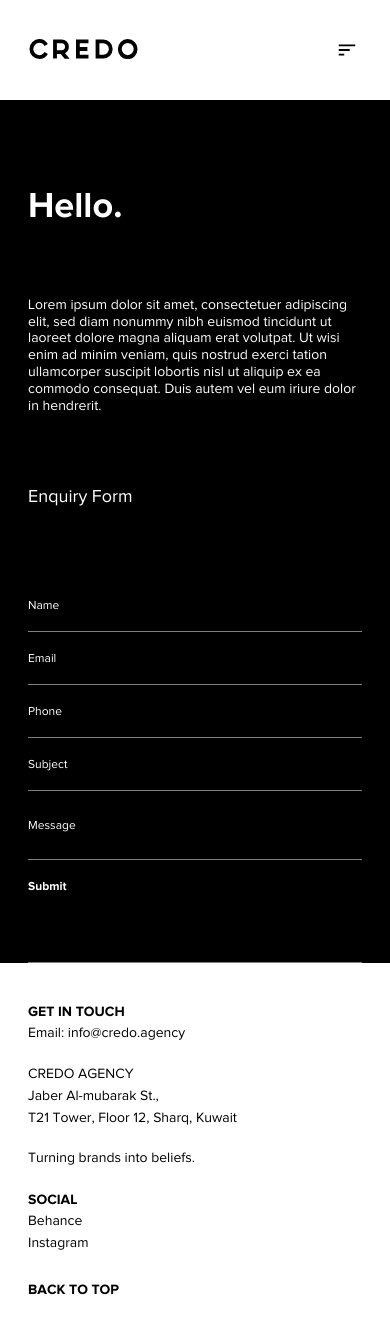
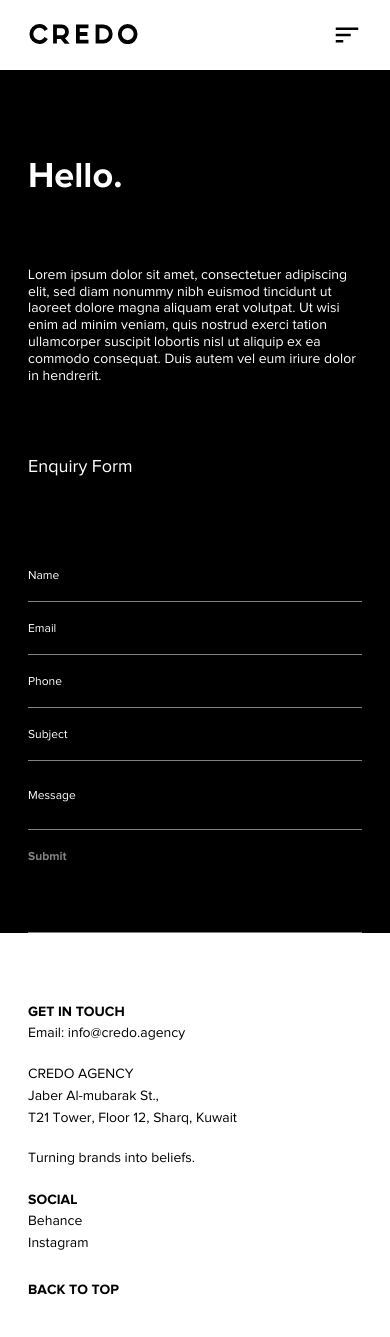
Before and after one commit to vujovicigor/studioahremark, a PHP site: the page made by twigtemplates/contact.twig in a window 390 px wide. Run offline with PHP 8.4, Linux system fonts and the light colour scheme; the template is opened without the code that fills it, so the values that code supplies are empty; some libraries are stand-ins or nearby versions.

Commit message:
mailform i ispravke

```diff
--- a/styles/contact.css
+++ b/styles/contact.css
@@ -103,6 +103,10 @@
   text-align: start;
   background-color: #000000;
 }
+.button-disabled {
+  opacity: 0.5;
+  pointer-events: none;
+}
 @media screen and (max-width: 960px) {
   .contact-side {
     padding-top: 25%;
@@ -111,7 +115,7 @@
 @media screen and (max-width: 719px) {
   .contact {
     position: relative;
-    top: 100px;
+    top: 4.375rem;
   }
   .contact-side-left {
     width: 100%;
--- a/styles/contact.less
+++ b/styles/contact.less
@@ -53,13 +53,19 @@
                     color: @white;
                 }
             }
-            &-button{
+            &-button {
                 width: 3.125rem;
                 height: 3.25rem;
                 text-align: start;
                 background-color: @black;
             }
         }
+    }
+}
+.button {
+    &-disabled {
+        opacity: 0.5;
+        pointer-events: none;
     }
 }
 
@@ -74,7 +80,7 @@
 @media screen and (max-width: 719px){
     .contact{
         position: relative;
-        top: 100px;
+        top: 4.375rem;
         &-side{
             &-left{
                 width: 100%;
--- a/styles/home.css
+++ b/styles/home.css
@@ -101,7 +101,7 @@
 }
 @media screen and (max-width: 1240px) {
   .home--container {
-    height: 66vw;
+    height: 37.5em;
   }
   .home--container2-side-r-right1 {
     width: 75%;
@@ -115,7 +115,7 @@
 @media screen and (max-width: 719px) {
   .home {
     position: relative;
-    top: 100px;
+    top: 4.375rem;
   }
   .home--container2 {
     height: auto;
--- a/styles/home.less
+++ b/styles/home.less
@@ -69,7 +69,7 @@
 @media screen and (max-width: 1240px){
     .home{
         &--container{
-            height: 66vw;
+            height: 37.5em;
         }
         &--container2{
             &-side{
@@ -100,7 +100,7 @@
 @media screen and (max-width: 719px){
     .home{
         position: relative;
-        top: 100px;
+        top: 4.375rem;
         &--container2{
             height: auto;
             &-side{
--- a/styles/profiles.less
+++ b/styles/profiles.less
@@ -122,7 +122,7 @@
     }
     .profiles{
         position: relative;
-        top: 100px;
+        top: 4.375rem;
         &--blok2 {
             height: auto;
             &-left {
@@ -155,22 +155,22 @@
                     padding-top: 2.5rem;
                     padding-bottom: 2.5rem;
                     &-all {
-                        padding-left: 13.195%;
-                        padding-right: 13.195%;
+                        padding-left: 7.195%;
+                        padding-right: 7.195%;
                     }
                 }
-                // &-text2 {
-                //     width: 100%;
-                //     padding-top: 2.5rem;
-                //     padding-bottom: 2.5rem;
-                //     -webkit-box-ordinal-group: 3;
-                //         -ms-flex-order: 2;
-                //             order: 2;
-                //     &-all {
-                //         padding-left: 13.195%;
-                //         padding-right: 13.195%;
-                //     }
-                // }
+                &-text2 {
+                    width: 86%;
+                    // padding-top: 2.5rem;
+                    // padding-bottom: 2.5rem;
+                    // -webkit-box-ordinal-group: 3;
+                    //     -ms-flex-order: 2;
+                    //         order: 2;
+                    // &-all {
+                    //     padding-left: 13.195%;
+                    //     padding-right: 13.195%;
+                    // }
+                }
                 &-img {
                     width: 100%;
                     height: 33vh;
--- a/styles/project.css
+++ b/styles/project.css
@@ -91,7 +91,7 @@
 @media screen and (max-width: 719px) {
   .project {
     position: relative;
-    top: 100px;
+    top: 4.375rem;
   }
   .project-right-side {
     width: 100%;
--- a/styles/project.less
+++ b/styles/project.less
@@ -61,7 +61,7 @@
 @media screen and (max-width: 719px){
   .project{
     position: relative;
-    top: 100px;
+    top: 4.375rem;
     &-right{
       &-side{
         width: 100%;
--- a/styles/projects.css
+++ b/styles/projects.css
@@ -54,7 +54,7 @@
 @media screen and (max-width: 719px) {
   .projects {
     position: relative;
-    top: 100px;
+    top: 4.375rem;
   }
   .projects--blok1-left {
     width: 100%;
--- a/styles/projects.less
+++ b/styles/projects.less
@@ -15,7 +15,7 @@
 @media screen and (max-width: 719px){
   .projects{
     position: relative;
-    top: 100px;
+    top: 4.375rem;
     &--blok1{
       &-left{
         width: 100%;
--- a/styles/style.css
+++ b/styles/style.css
@@ -288,7 +292,7 @@ a:hover {
   color: #FFFFFF;
 }
 .header {
-  height: 100px;
+  height: 6.25rem;
   font-size: 1.187rem;
   position: fixed;
   left: 0;
@@ -697,6 +707,10 @@ a:hover {
   text-align: start;
   background-color: #000000;
 }
+.button-disabled {
+  opacity: 0.5;
+  pointer-events: none;
+}
 @media screen and (max-width: 960px) {
   .contact-side {
     padding-top: 25%;
@@ -705,7 +719,7 @@ a:hover {
 @media screen and (max-width: 719px) {
   .contact {
     position: relative;
-    top: 100px;
+    top: 4.375rem;
   }
   .contact-side-left {
     width: 100%;
@@ -872,7 +886,7 @@ a:hover {
     flex-direction: column;
   }
   .header {
-    font-size: 17px;
+    height: 4.375rem;
     background-color: #FFFFFF;
   }
   .mobile_home {
--- a/styles/style.less
+++ b/styles/style.less
@@ -63,6 +63,10 @@ input:focus {
     -webkit-box-shadow: none;
             box-shadow: none;
     border-color: none;
+    background-color: @black;
+}
+button:hover {
+    opacity: 0.5;
 }
 p {
     -webkit-margin-before: 0px;
@@ -97,10 +101,6 @@ a:hover {
         padding-left: 13.195%;
         padding-right: 13.195%;
     }
-    // &-grid {
-    //     padding-left: 26.39%;
-    //     padding-right: 26.39%;
-    // }
     &-box {
         padding-left: 2.5rem;
         padding-right: 2.5rem;
@@ -266,7 +266,7 @@ a:hover {
     color: @white;
 }
 .header{
-    height: 100px;
+    height: 6.25rem;
     font-size: 1.187rem;
     position: fixed;
     left: 0;
@@ -314,12 +314,12 @@ a:hover {
     margin-top: 0px;
     display: none;
     position: fixed;
-    background: @white;
+    background: @black;
     top: 0px;
     right: 0px;
     z-index: 10500;
     overflow: scroll;
-    background-color: @white;
+    background-color: @black;
     &--closed {
         right: -80vw;
         -webkit-transition: all 0.8s ease-in-out;
@@ -331,14 +331,15 @@ a:hover {
         transition: all 0.8s ease-in-out;
     }
     &-top {
-        height: 6.25rem;
+        height: 4.375rem;
     }
     &-wrapper {
-        // height: calc(~"50vh - 100px");
         width: 100%;
     }
 }
-
+#ex {
+    padding-right: 11.622%;
+}
 .footer {
     height: 13.75rem;
     width: 100%;
@@ -431,7 +432,7 @@ a:hover {
               flex-direction: column;
     }
     .header{
-        font-size: 17px;
+        height: 4.375rem;
         background-color: @white;
     }
     .mobile_home {
@@ -453,7 +454,7 @@ a:hover {
     .footer {
         height: auto;
         position: relative;
-        top: 100px;
+        top: 6.25rem;
         &--container {
              &-row {
                 &-col {
--- a/twigtemplates/base.twig
+++ b/twigtemplates/base.twig
@@ -42,7 +42,7 @@
                                 fill: #FFFFFF;
                             }
                         </style>
-                        <svg xmlns="http://www.w3.org/2000/svg" width="30" height="22" viewBox="0 0 30 30" fill="none" id="ham">
+                        <svg xmlns="http://www.w3.org/2000/svg" width="30" height="30" viewBox="0 0 30 30" fill="none" id="ham">
                             <path d="M3.75 22.5H11.25V20H3.75V22.5ZM3.75 7.5V10H26.25V7.5H3.75ZM3.75 16.25H18.75V13.75H3.75V16.25Z" class="{% if _GET[0] == 'contact' %} white {% else %} black {% endif %}"  />
                         </svg>
                     </div>
@@ -50,26 +50,26 @@
             </div>
         </div>
     </div>
-    <div class="d-flex align-items-center mobile_home mobile_home--closed" id="mobilemenu" style="{% if _GET[0] == 'contact' %}background-color: #000000; {% endif %}">
+    <div class="d-flex align-items-center mobile_home mobile_home--closed" id="mobilemenu">
         <div class="container d-flex align-items-center justify-content-right mobile_home-top">
             <p class="padding-x-main font-18 font-bold white" id="ex">X</p>
         </div>
         <div class="container d-flex flex-direction justify-content-left mobile_home-wrapper">
-            <div class="margin-y-text margin-x-box mobile_home-wrapper-item {% if _GET[0] == 'contact' %} white {% else %} black {% endif %}"><a class="font-32" href="projects">Projects</a></div>
-            <div class="margin-y-text margin-x-box mobile_home-wrapper-item {% if _GET[0] == 'contact' %} white {% else %} black {% endif %}"><a class="font-32" href="profiles">Profile</a></div>
-            <div class="margin-y-text margin-x-box mobile_home-wrapper-item {% if _GET[0] == 'contact' %} white {% else %} black {% endif %}"><a class="font-32" href="contact">Contact</a></div>
+            <div class="margin-y-text margin-x-box mobile_home-wrapper-item white"><a class="font-32" href="projects">Projects</a></div>
+            <div class="margin-y-text margin-x-box mobile_home-wrapper-item white"><a class="font-32" href="profiles">Profile</a></div>
+            <div class="margin-y-text margin-x-box mobile_home-wrapper-item white"><a class="font-32" href="contact">Contact</a></div>
         </div>
         <div class="container d-flex flex-column align-items-left padding-y-15 mobile_home-bottom">
-            <p class="padding-x-main font-14 font-bold margin-y-p {% if _GET[0] == 'contact' %} white {% else %} black {% endif %}">Contact information</p>
-            <p class="padding-x-main font-14 {% if _GET[0] == 'contact' %} white {% else %} black {% endif %} margin-y-p">Email: <a class="font-14 {% if _GET[0] == 'contact' %} white {% else %} black {% endif %}" href="mailto:info@credo.agency">info@credo.agency</a></p>
-            <p class="padding-x-main font-14 padding-y-15 {% if _GET[0] == 'contact' %} white {% else %} black {% endif %}">Credo Agency - Kuwait</p>
+            <p class="padding-x-main font-14 font-bold margin-y-p white">Contact information</p>
+            <p class="padding-x-main font-14 white margin-y-p">Email: <a class="font-14 white" href="mailto:info@credo.agency">info@credo.agency</a></p>
+            <p class="padding-x-main font-14 padding-y-15 white">Credo Agency - Kuwait</p>
 
-            <p class="padding-x-main font-14 font-bold margin-y-p {% if _GET[0] == 'contact' %} white {% else %} black {% endif %}">Social</p>
+            <p class="padding-x-main font-14 font-bold margin-y-p white">Social</p>
             <p class="padding-x-main margin-y-p">
-                <a class="font-14 {% if _GET[0] == 'contact' %} white {% else %} black {% endif %}" href="#">Behance</a>
+                <a class="font-14 white" href="#">Behance</a>
             </p>
             <p class="padding-x-main margin-y-text">
-                <a class="font-14 {% if _GET[0] == 'contact' %} white {% else %} black {% endif %}" href="#">Instagram</a>
+                <a class="font-14 white" href="#">Instagram</a>
             </p>
         </div>
     </div>
@@ -105,12 +105,13 @@
             </div>
         </div>
     </footer>
-    <script src="https://code.jquery.com/jquery-3.3.1.slim.min.js" integrity="sha384-q8i/X+965DzO0rT7abK41JStQIAqVgRVzpbzo5smXKp4YfRvH+8abtTE1Pi6jizo" crossorigin="anonymous"></script>
+    <script src="https://code.jquery.com/jquery-3.3.1.js"  crossorigin="anonymous"></script>
     <script src="https://cdnjs.cloudflare.com/ajax/libs/popper.js/1.14.3/umd/popper.min.js" integrity="sha384-ZMP7rVo3mIykV+2+9J3UJ46jBk0WLaUAdn689aCwoqbBJiSnjAK/l8WvCWPIPm49" crossorigin="anonymous"></script>
     {# <script src="https://stackpath.bootstrapcdn.com/bootstrap/4.1.3/js/bootstrap.min.js" integrity="sha384-ChfqqxuZUCnJSK3+MXmPNIyE6ZbWh2IMqE241rYiqJxyMiZ6OW/JmZQ5stwEULTy" crossorigin="anonymous"></script> #}
 
     <script src="owl/owl.carousel.min.js"></script>
     <script src="./js/menu.js"></script>
+    <script src="./js/mailer.js"></script>
      <script>
 
 
--- a/twigtemplates/contact.twig
+++ b/twigtemplates/contact.twig
@@ -14,16 +14,17 @@
         <div class="white font-18 margin-y-title contact-side-right-txt">
             Enquiry Form
         </div>
-        <form >
+        <form id="contactform">
           <div class="d-flex flex-column">
-            <input class="contact-side-right-form font-12 white" type="text" placeholder="Name"/>
-            <input class="contact-side-right-form font-12 white" type="email" placeholder="Email"/>
-            <input class="contact-side-right-form font-12 white" type="tel" placeholder="Phone"/>
-            <input class="contact-side-right-form font-12 white" type="text" placeholder="Subject"/>
-            <input class="contact-side-right-form-msg font-12 white" type="text" placeholder="Message"/>
-            <button class="contact-side-right-button font-12 font-bold white" type="submit">Submit</button>
+            <input class="contact-side-right-form font-12 white" id="name" type="text" placeholder="Name"/>
+            <input class="contact-side-right-form font-12 white" id="email" type="email" placeholder="Email"/>
+            <input class="contact-side-right-form font-12 white" id="phone" type="tel" placeholder="Phone"/>
+            <input class="contact-side-right-form font-12 white" id="subject" type="text" placeholder="Subject"/>
+            <input class="contact-side-right-form-msg font-12 white" id="message" type="text" placeholder="Message"/>
+            <button class="contact-side-right-button button-disabled font-12 font-bold white" type="submit">Submit</button>
           </div>
         </form>
+        <div class="contact-side-right-error" id="errormail"></div>
       </div>
 
     </div>
```
Also changed, not shown: other parts of styles/style.css (+21 -11 lines), js/mailer.js (added, +67 -0 lines), php/mail.php (added, +17 -0 lines), styles/profiles.css (+6 -3 lines).
